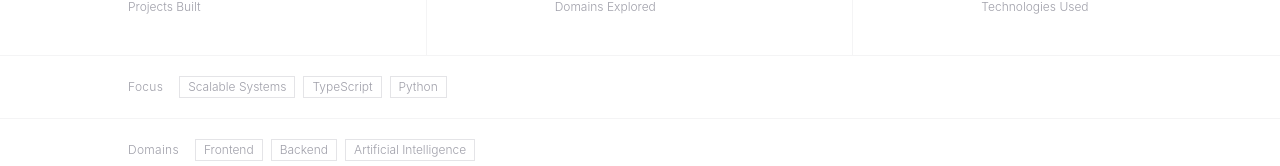
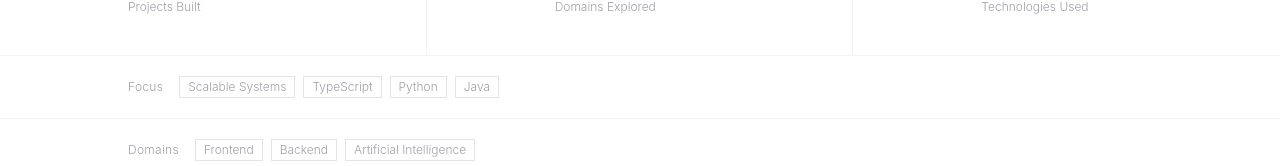
Before and after one commit to mbchavez27/mbchavezzportfolio, a React (Vite) app: page /projects in a window 1280 px wide. Shown: the part 512-678 px from the top of the page. Built offline with nearby package versions, Linux system fonts and the light colour scheme.

Commit message:
feat(content): add Java to the software engineering focus

```diff
--- a/index.html
+++ b/index.html
@@ -7,7 +7,7 @@
       <meta name="viewport" content="width=device-width, initial-scale=1.0" />
       <link rel="icon" type="image/x-icon" href="/favicon.ico" />
       <title>mbchavezz</title>
-      <meta name="description" content="Portfolio of Max Benedict Chavez — AI researcher in computational social science, LLMs, machine translation, and text mining; software engineer building scalable systems with TypeScript and Python; and audio and AVP operator." />
+      <meta name="description" content="Portfolio of Max Benedict Chavez — AI researcher in computational social science, LLMs, machine translation, and text mining; software engineer building scalable systems with TypeScript, Python, and Java; and audio and AVP operator." />
       <meta name="robots" content="noindex, nofollow" />
       <style>html, body { height: 100%; margin: 0; } #root { height: 100%; }</style>
 
--- a/src/features/home/data/home.data.ts
+++ b/src/features/home/data/home.data.ts
@@ -27,8 +27,8 @@ export const otherHats: readonly Hat[] = [
   {
     role: "Software Engineer",
     description:
-      "Building scalable systems with TypeScript and Python. Retail Tech Intern at ING Hubs Philippines; previously led frontend engineering across 3+ teams at LSCS, shipping platforms for 22,000+ students.",
-    tags: ["Scalable Systems", "TypeScript", "Python", "Next.js"],
+      "Building scalable systems with TypeScript, Python, and Java. Retail Tech Intern at ING Hubs Philippines; previously led frontend engineering across 3+ teams at LSCS, shipping platforms for 22,000+ students.",
+    tags: ["Scalable Systems", "TypeScript", "Python", "Java"],
     image: softwareEngineerImg,
     to: "/projects",
   },
--- a/src/features/projects/data/projects.data.ts
+++ b/src/features/projects/data/projects.data.ts
@@ -15,7 +15,7 @@ export const projectStats: readonly Stat[] = [
 
 export const projectDomains: readonly string[] = ["Frontend", "Backend", "Artificial Intelligence"];
 
-export const projectFocus: readonly string[] = ["Scalable Systems", "TypeScript", "Python"];
+export const projectFocus: readonly string[] = ["Scalable Systems", "TypeScript", "Python", "Java"];
 
 export const projects: readonly Project[] = [
   {
```
